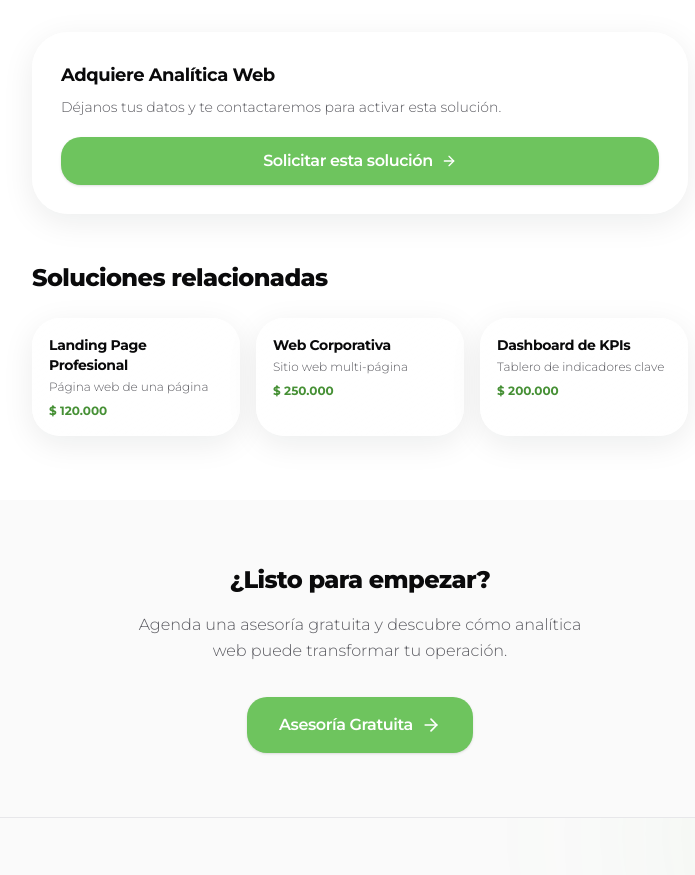
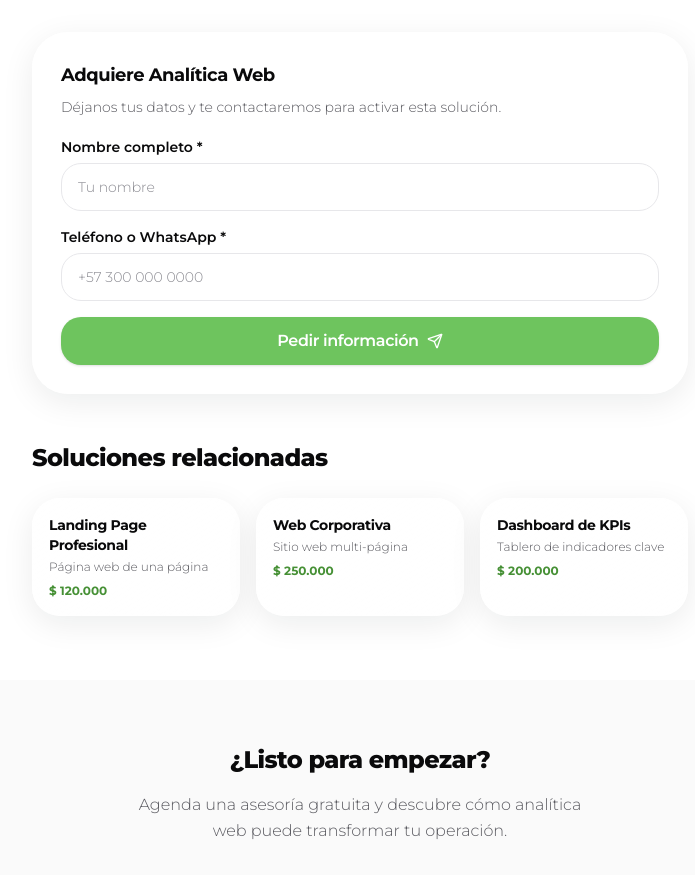
Before and after one commit to devdreico/Aeperion-Systems, a Next.js app: page /herramientas/analytics-web in a window 1280 px wide. Shown: the part 1100-1975 px from the top of the page, without its empty margins (280-975 px from the left). Built offline with nearby package versions, Linux system fonts and the light colour scheme; no server answers.

Commit message:
feat: enviar solicitudes de herramientas a Formspree

```diff
--- a/src/app/herramientas/[slug]/page.tsx
+++ b/src/app/herramientas/[slug]/page.tsx
@@ -6,9 +6,9 @@ import { Container } from "@/components/layout/container";
 import { Button } from "@/components/ui/button";
 import { Badge } from "@/components/ui/badge";
 import { TOOLS, TOOL_CATEGORIES } from "@/lib/tools-data";
-import { TOOL_SALES_FORM_URL } from "@/lib/constants";
 import { CATEGORY_ICONS } from "@/components/features/tools/category-icons";
 import { formatCOP } from "@/lib/utils";
+import { ToolPurchaseForm } from "./tool-purchase-form";
 
 interface Props {
   params: Promise<{ slug: string }>;
@@ -83,7 +83,7 @@ export default async function ToolDetailPage({ params }: Props) {
                 </Button>
               </Link>
             )}
-            <a href={TOOL_SALES_FORM_URL} target="_blank" rel="noopener noreferrer">
+            <a href="#tool-request">
               <Button variant="primary" size="lg" className="group">
                 Solicitar esta solución
                 <ArrowRight className="h-4 w-4 transition-transform group-hover:translate-x-0.5" />
@@ -129,17 +129,7 @@ export default async function ToolDetailPage({ params }: Props) {
             <p className="text-sm text-fg-muted mb-5">
               Déjanos tus datos y te contactaremos para activar esta solución.
             </p>
-            <a
-              href={TOOL_SALES_FORM_URL}
-              target="_blank"
-              rel="noopener noreferrer"
-              className="block"
-            >
-              <Button variant="primary" size="lg" className="w-full group">
-                Solicitar esta solución
-                <ArrowRight className="h-4 w-4 transition-transform group-hover:translate-x-0.5" />
-              </Button>
-            </a>
+            <ToolPurchaseForm toolName={tool.name} />
           </div>
 
           {relatedTools.length > 0 && (
--- /dev/null
+++ b/src/app/herramientas/[slug]/tool-purchase-form.tsx
@@ -0,0 +1,139 @@
+"use client";
+
+import * as React from "react";
+import { m, AnimatePresence } from "framer-motion";
+import { AlertCircle, Check, Send } from "lucide-react";
+import { Button } from "@/components/ui/button";
+import { Input } from "@/components/ui/input";
+import { TOOL_SALES_FORM_URL } from "@/lib/constants";
+
+interface ToolPurchaseFormProps {
+  toolName: string;
+}
+
+type FormStatus = "idle" | "sending" | "success" | "error";
+
+export function ToolPurchaseForm({ toolName }: ToolPurchaseFormProps) {
+  const [status, setStatus] = React.useState<FormStatus>("idle");
+  const [form, setForm] = React.useState({ name: "", phone: "" });
+
+  const update = (field: keyof typeof form) => (
+    event: React.ChangeEvent<HTMLInputElement>
+  ) => setForm((previous) => ({ ...previous, [field]: event.target.value }));
+
+  const handleSubmit = async (event: React.FormEvent<HTMLFormElement>) => {
+    event.preventDefault();
+    setStatus("sending");
+
+    try {
+      const response = await fetch(TOOL_SALES_FORM_URL, {
+        method: "POST",
+        headers: {
+          "Content-Type": "application/json",
+          Accept: "application/json",
+        },
+        body: JSON.stringify({
+          herramienta: toolName,
+          nombre: form.name,
+          telefono: form.phone,
+        }),
+      });
+
+      if (!response.ok) throw new Error("Request failed");
+      setStatus("success");
+    } catch {
+      setStatus("error");
+    }
+  };
+
+  return (
+    <div id="tool-request">
+      <AnimatePresence mode="wait">
+        {status === "success" ? (
+          <m.div
+            key="success"
+            initial={{ opacity: 0, scale: 0.96 }}
+            animate={{ opacity: 1, scale: 1 }}
+            exit={{ opacity: 0 }}
+            className="flex min-h-48 flex-col items-center justify-center text-center"
+            aria-live="polite"
+          >
+            <div className="mb-3 flex h-12 w-12 items-center justify-center rounded-full bg-ae-green-400/15">
+              <Check className="h-6 w-6 text-ae-green-500" />
+            </div>
+            <h3 className="text-lg font-bold text-fg">Solicitud enviada</h3>
+            <p className="mt-1 max-w-sm text-sm text-fg-muted">
+              Te contactaremos pronto para hablar de {toolName.toLowerCase()}.
+            </p>
+          </m.div>
+        ) : (
+          <m.form
+            key="form"
+            onSubmit={handleSubmit}
+            initial={{ opacity: 0, y: 12 }}
+            animate={{ opacity: 1, y: 0 }}
+            exit={{ opacity: 0 }}
+            className="space-y-4"
+          >
+            <input type="hidden" name="herramienta" value={toolName} />
+            <div>
+              <label htmlFor="tool-name" className="mb-1.5 block text-sm font-semibold text-fg">
+                Nombre completo *
+              </label>
+              <Input
+                id="tool-name"
+                name="nombre"
+                type="text"
+                required
+                value={form.name}
+                onChange={update("name")}
+                placeholder="Tu nombre"
+              />
+            </div>
+            <div>
+              <label htmlFor="tool-phone" className="mb-1.5 block text-sm font-semibold text-fg">
+                Teléfono o WhatsApp *
+              </label>
+              <Input
+                id="tool-phone"
+                name="telefono"
+                type="tel"
+                required
+                value={form.phone}
+                onChange={update("phone")}
+                placeholder="+57 300 000 0000"
+              />
+            </div>
+
+            {status === "error" && (
+              <p className="flex items-center gap-2 text-sm text-red-500" role="alert">
+                <AlertCircle className="h-4 w-4" />
+                No pudimos enviar la solicitud. Intenta de nuevo.
+              </p>
+            )}
+
+            <Button
+              type="submit"
+              variant="primary"
+              size="lg"
+              className="w-full"
+              disabled={status === "sending"}
+            >
+              {status === "sending" ? (
+                <>
+                  <span className="h-4 w-4 animate-spin rounded-full border-2 border-white border-t-transparent" />
+                  Enviando...
+                </>
+              ) : (
+                <>
+                  Pedir información
+                  <Send className="h-4 w-4" />
+                </>
+              )}
+            </Button>
+          </m.form>
+        )}
+      </AnimatePresence>
+    </div>
+  );
+}
```
